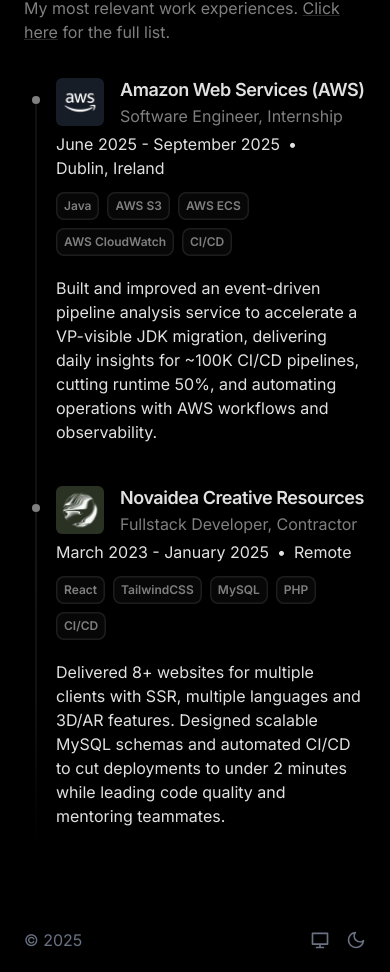
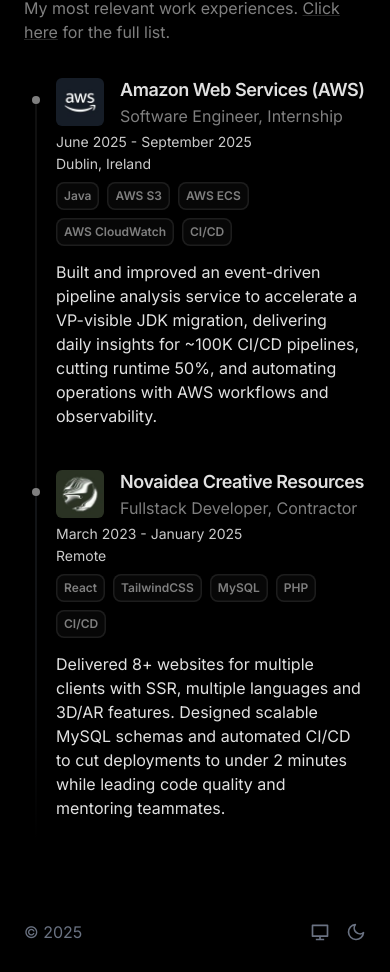
Before and after one commit to mattiacerutti/portfolio, a Next.js app: page / in a window 390 px wide. Shown: the part 1400-2372 px from the top of the page. Built offline with nearby package versions, Linux system fonts and the light colour scheme.

Commit message:
feat: add tailwind-merge and change work experience mobile style

```diff
--- a/package.json
+++ b/package.json
@@ -19,7 +19,8 @@
     "react": "19.1.0",
     "react-dom": "19.1.0",
     "react-icons": "^5.5.0",
-    "shiki": "^3.11.0"
+    "shiki": "^3.11.0",
+    "tailwind-merge": "^3.3.1"
   },
   "devDependencies": {
     "@eslint/eslintrc": "^3",
--- a/src/components/typography/code.tsx
+++ b/src/components/typography/code.tsx
@@ -1,4 +1,5 @@
 import {getHighlighter} from "@/lib/highlighter";
+import {twMerge} from "tailwind-merge";
 
 interface ICodeProps {
   language: string;
@@ -40,9 +41,11 @@ export default async function Code(props: ICodeProps) {
 
   return (
     <Tag
-      className={`border border-[var(--muted-foreground)]/20 bg-[var(--foreground)]/2 font-mono text-sm shadow-sm ${
-        inline ? "inline-block rounded px-1 py-0.5" : "overflow-x-auto rounded p-3"
-      } ${className}`}
+      className={twMerge(
+        "border border-[var(--muted-foreground)]/20 bg-[var(--foreground)]/2 font-mono text-sm shadow-sm",
+        inline ? "inline-block rounded px-1 py-0.5" : "overflow-x-auto rounded p-3",
+        className
+      )}
       dangerouslySetInnerHTML={{__html: html}}
     />
   );
--- a/src/components/typography/h1.tsx
+++ b/src/components/typography/h1.tsx
@@ -1,10 +1,11 @@
 import React from "react";
+import {twMerge} from "tailwind-merge";
 
 type H1Props = React.HTMLAttributes<HTMLHeadingElement>;
 
 export default function H1({children, className = "", ...props}: H1Props) {
   return (
-    <h1 className={`scroll-m-20 text-4xl font-bold tracking-tight text-balance sm:text-5xl ${className}`} {...props}>
+    <h1 className={twMerge("scroll-m-20 text-4xl font-bold tracking-tight text-balance sm:text-5xl", className)} {...props}>
       {children}
     </h1>
   );
--- a/src/components/typography/h2.tsx
+++ b/src/components/typography/h2.tsx
@@ -1,10 +1,11 @@
 import React from "react";
+import {twMerge} from "tailwind-merge";
 
 type H2Props = React.HTMLAttributes<HTMLHeadingElement>;
 
 export default function H2({children, className = "", ...props}: H2Props) {
   return (
-    <h2 className={`scroll-m-20 text-2xl font-semibold tracking-tight sm:text-3xl ${className}`} {...props}>
+    <h2 className={twMerge("scroll-m-20 text-2xl font-semibold tracking-tight sm:text-3xl", className)} {...props}>
       {children}
     </h2>
   );
--- a/src/components/typography/h3.tsx
+++ b/src/components/typography/h3.tsx
@@ -1,10 +1,11 @@
 import React from "react";
+import {twMerge} from "tailwind-merge";
 
 type H3Props = React.HTMLAttributes<HTMLHeadingElement>;
 
 export default function H3({children, className = "", ...props}: H3Props) {
   return (
-    <h3 className={`scroll-m-20 text-xl font-semibold tracking-tight sm:text-2xl ${className}`} {...props}>
+    <h3 className={twMerge("scroll-m-20 text-xl font-semibold tracking-tight sm:text-2xl", className)} {...props}>
       {children}
     </h3>
   );
--- a/src/components/typography/h4.tsx
+++ b/src/components/typography/h4.tsx
@@ -1,10 +1,11 @@
 import React from "react";
+import {twMerge} from "tailwind-merge";
 
 type H4Props = React.HTMLAttributes<HTMLHeadingElement>;
 
 export default function H4({children, className = "", ...props}: H4Props) {
   return (
-    <h4 className={`scroll-m-20 text-lg font-semibold tracking-tight sm:text-xl ${className}`} {...props}>
+    <h4 className={twMerge("scroll-m-20 text-lg font-semibold tracking-tight sm:text-xl", className)} {...props}>
       {children}
     </h4>
   );
--- a/src/components/typography/li.tsx
+++ b/src/components/typography/li.tsx
@@ -1,9 +1,11 @@
 import React from "react";
+import {twMerge} from "tailwind-merge";
+
 import P from "./p";
 
-export default function Li({children, ...props}: React.LiHTMLAttributes<HTMLLIElement>) {
+export default function Li({children, className = "", ...props}: React.LiHTMLAttributes<HTMLLIElement>) {
   return (
-    <li className="pl-2" {...props}>
+    <li className={twMerge("pl-2", className)} {...props}>
       <P>{children}</P>
     </li>
   );
--- a/src/components/typography/link.tsx
+++ b/src/components/typography/link.tsx
@@ -1,5 +1,6 @@
 import Link, {LinkProps} from "next/link";
 import * as React from "react";
+import {twMerge} from "tailwind-merge";
 
 type ICustomLinkProps = LinkProps &
   React.AnchorHTMLAttributes<HTMLAnchorElement> & {
@@ -13,9 +14,11 @@ export function CustomLink(props: ICustomLinkProps) {
   return (
     <Link
       {...extraProps}
-      className={`text-[var(--muted-foreground)] transition-colors duration-600 hover:text-[var(--foreground)] ${className} ${
-        underline && "underline decoration-[var(--muted-foreground)]/30"
-      } `}
+      className={twMerge(
+        "text-[var(--muted-foreground)] transition-colors duration-600 hover:text-[var(--foreground)]",
+        underline && "underline decoration-[var(--muted-foreground)]/30",
+        className
+      )}
     >
       {children}
     </Link>
--- a/src/components/typography/ol.tsx
+++ b/src/components/typography/ol.tsx
@@ -1,8 +1,9 @@
 import React from "react";
+import {twMerge} from "tailwind-merge";
 
-export default function Ol({children, ...props}: React.HTMLAttributes<HTMLOListElement>) {
+export default function Ol({children, className = "", ...props}: React.HTMLAttributes<HTMLOListElement>) {
   return (
-    <ol className="list-decimal space-y-2 pl-6" {...props}>
+    <ol className={twMerge("list-decimal space-y-2 pl-6", className)} {...props}>
       {children}
     </ol>
   );
--- a/src/components/typography/p.tsx
+++ b/src/components/typography/p.tsx
@@ -1,10 +1,11 @@
 import React from "react";
+import {twMerge} from "tailwind-merge";
 
 type PProps = React.HTMLAttributes<HTMLParagraphElement>;
 
 export default function P({children, className = "", ...props}: PProps) {
   return (
-    <p className={`text-base sm:text-lg ${className}`} {...props}>
+    <p className={twMerge("text-base sm:text-lg", className)} {...props}>
       {children}
     </p>
   );
--- a/src/components/typography/ul.tsx
+++ b/src/components/typography/ul.tsx
@@ -1,8 +1,9 @@
 import React from "react";
+import {twMerge} from "tailwind-merge";
 
-export default function Ul({children, ...props}: React.HTMLAttributes<HTMLUListElement>) {
+export default function Ul({children, className = "", ...props}: React.HTMLAttributes<HTMLUListElement>) {
   return (
-    <ul className="list-disc space-y-2 pl-6 marker:pl-10 marker:text-[var(--foreground)]/40" {...props}>
+    <ul className={twMerge("list-disc space-y-2 pl-6 marker:pl-10 marker:text-[var(--foreground)]/40", className)} {...props}>
       {children}
     </ul>
   );
--- a/src/components/work/work-experience.tsx
+++ b/src/components/work/work-experience.tsx
@@ -30,16 +30,15 @@ export default function WorkExperience(props: IWorkExperienceProps) {
         </div>
       </div>
 
-      <div className="flex w-fit flex-wrap items-center text-nowrap max-md:gap-x-2 md:flex-col md:items-end">
-        <P>
+      <div className="flex w-fit flex-col items-start gap-0.5 text-nowrap md:items-end">
+        <P className="text-[var(--foreground)]/90 max-md:!text-sm md:text-[var(--foreground)]">
           {formatDate(startDate)} - {endDate ? formatDate(endDate) : "Present"}
         </P>
-        <P className="visible md:hidden">•</P>
-        <P className="md:text-[var(--muted-foreground)]">{location}</P>
+        <P className="text-[var(--foreground)]/90 max-md:!text-sm md:text-[var(--muted-foreground)]">{location}</P>
       </div>
 
-      <div className="mt-1 flex flex-col gap-5 md:col-span-2">
-        <div className="flex flex-row flex-wrap gap-2 decoration-[var(--foreground)]/20 max-md:mt-1">
+      <div className="mt-1 flex flex-col gap-3.5 md:col-span-2 md:gap-5">
+        <div className="flex flex-row flex-wrap gap-2 decoration-[var(--foreground)]/20">
           {technologies.map((tech, index) => (
             <TechCard key={index} name={tech} />
           ))}
```
Also changed, not shown: 1 other file (tests, documents, lock files or other folders).
